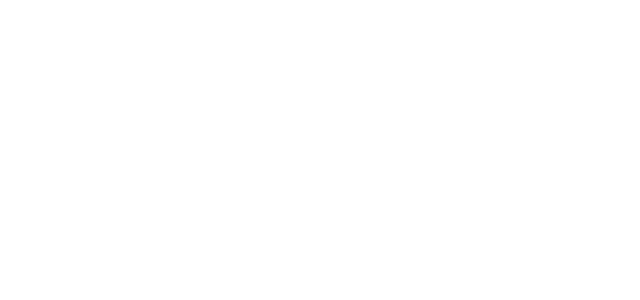
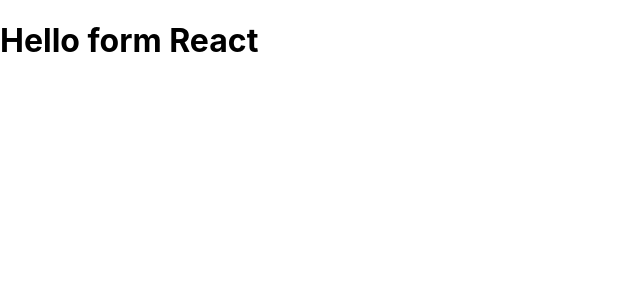
Before and after one commit to nguyenduchuy1968/React2024, a JavaScript app: page / in a window 1280 px wide. Shown: the top 300 px of the page, without its empty margins (0-640 px from the left). Built offline with nearby package versions, Linux system fonts and the light colour scheme.

Commit message:
Main-18032024

```diff
--- a/src/App.css
+++ /dev/null
@@ -1,3 +0,0 @@
-.App {
-  text-align: center;
-}
--- a/src/App.js
+++ /dev/null
@@ -1,11 +0,0 @@
-import './App.css';
-
-
-const App = () => {
-  return (
-      <div>
-      </div>
-  );
-};
-
-export default App
--- a/src/index.js
+++ b/src/index.js
@@ -1,9 +1,9 @@
 import ReactDOM from 'react-dom/client';
 import './index.css';
-import App from './App';
+
 
 
 const root = ReactDOM.createRoot(document.getElementById('root'));
 root.render(
-    <App />
+    <h1> Hello form React</h1>
 );
```
